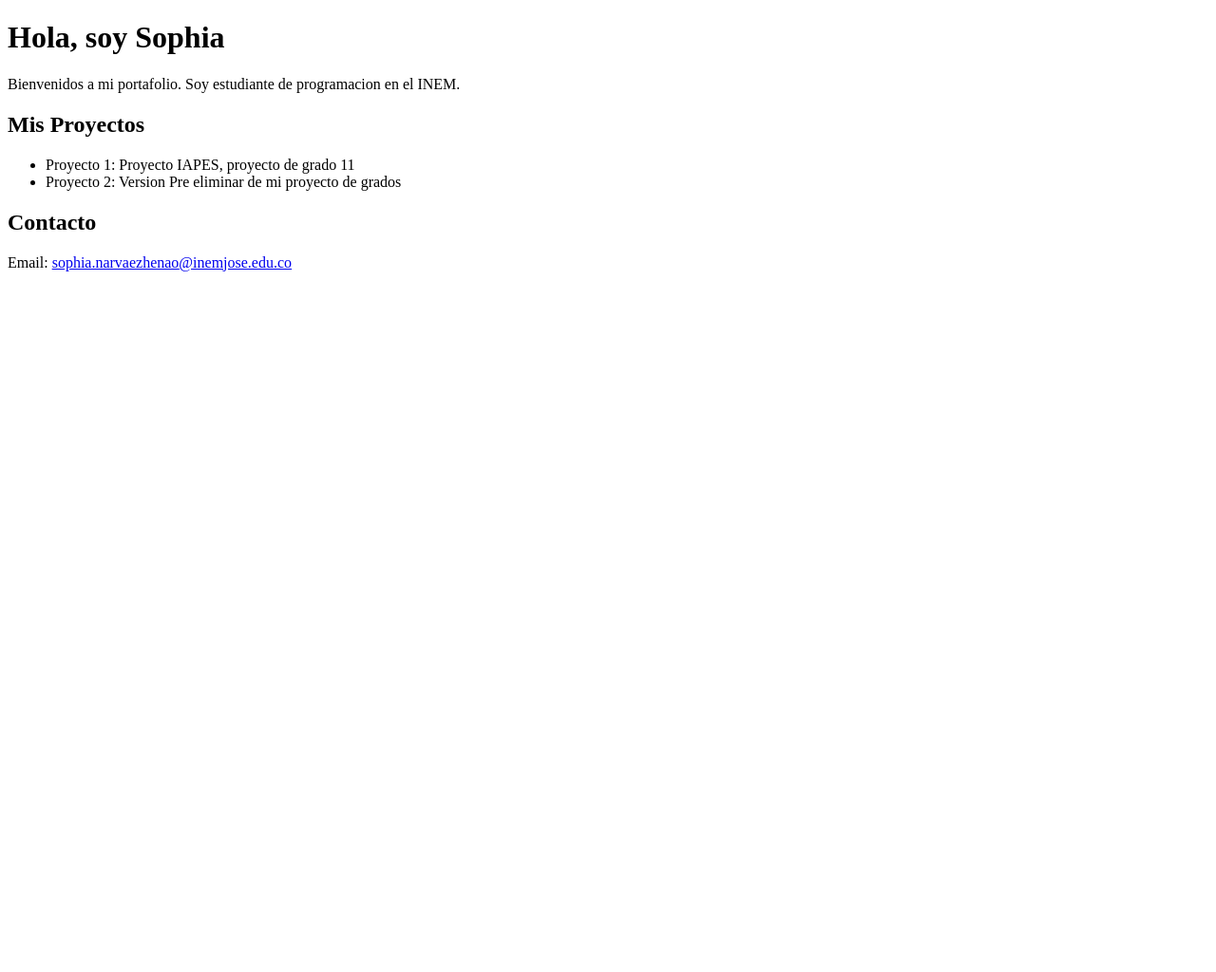
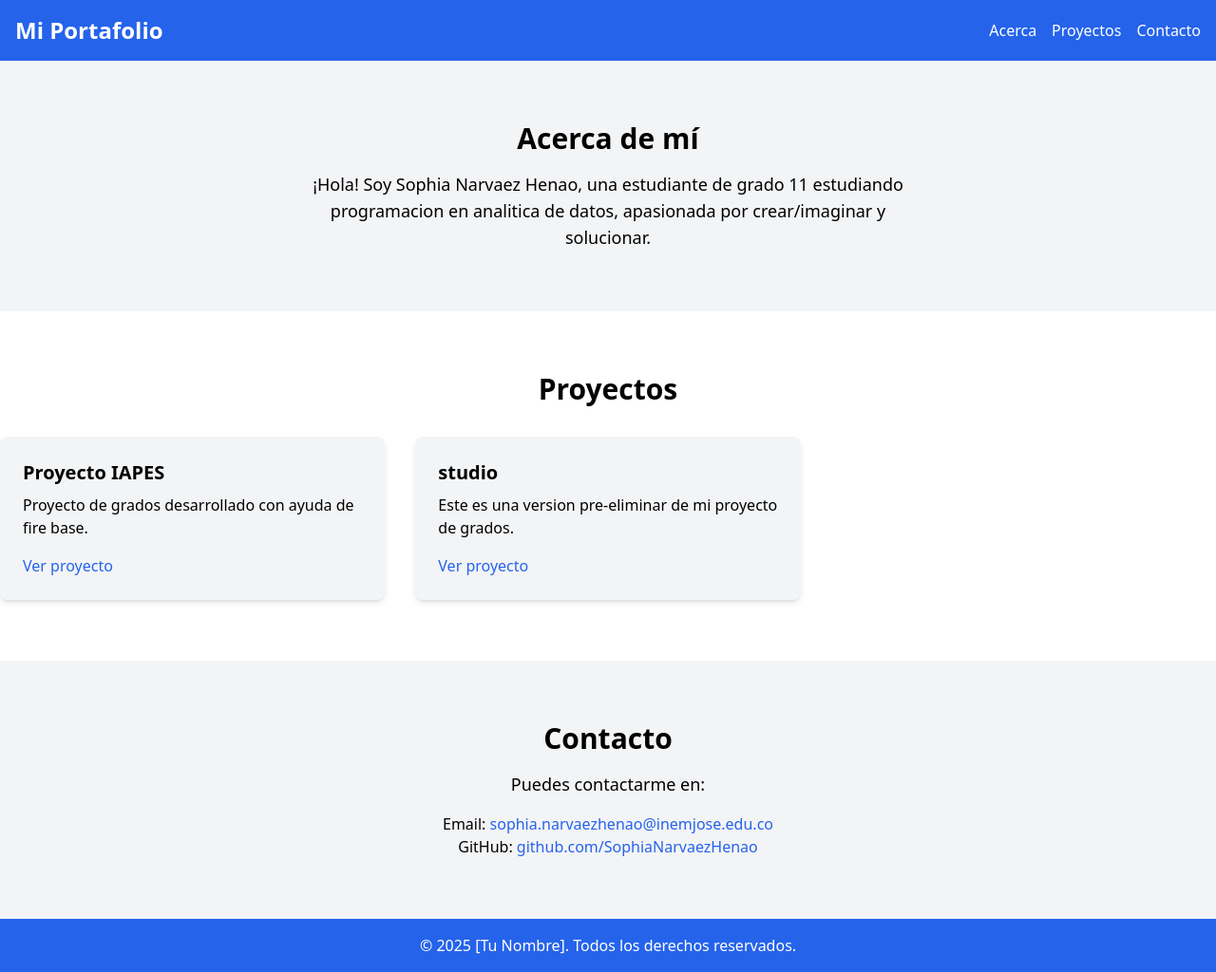
Before and after one commit to SophiaNarvaezHenao/SophiaNarvaezHenao.github.io, a plain HTML site: page index.html in a window 1280 px wide. Shown: the whole page at 95% size. Before the commit the page ends 800 px from the top, so only its background shows below. Drawn offline with nearby package versions, Linux system fonts and the light colour scheme.

Commit message:
Update index.html

```diff
--- a/index.html
+++ b/index.html
@@ -1,17 +1,71 @@
 <!DOCTYPE html>
-<html>
+<html lang="es">
 <head>
-    <title>Mi Portafolio</title>
+  <meta charset="UTF-8">
+  <meta name="viewport" content="width=device-width, initial-scale=1.0">
+  <title>Mi Portafolio</title>
+  <script src="https://cdn.tailwindcss.com"></script>
+  <link rel="stylesheet" href="styles.css">
 </head>
-<body>
-    <h1>Hola, soy Sophia</h1>
-    <p>Bienvenidos a mi portafolio. Soy estudiante de programacion en el INEM.</p>
-    <h2>Mis Proyectos</h2>
-    <ul>
-        <li>Proyecto 1: Proyecto IAPES, proyecto de grado 11</li>
-        <li>Proyecto 2: Version Pre eliminar de mi proyecto de grados</li>
-    </ul>
-    <h2>Contacto</h2>
-    <p>Email: <a href="mailto:sophia.narvaezhenao@inemjose.edu.co">sophia.narvaezhenao@inemjose.edu.co</a></p>
+<body class="bg-gray-100 font-sans">
+  <!-- Navbar -->
+  <nav class="bg-blue-600 text-white p-4 sticky top-0">
+    <div class="container mx-auto flex justify-between items-center">
+      <h1 class="text-2xl font-bold">Mi Portafolio</h1>
+      <ul class="flex space-x-4">
+        <li><a href="#about" class="hover:underline">Acerca</a></li>
+        <li><a href="#projects" class="hover:underline">Proyectos</a></li>
+        <li><a href="#contact" class="hover:underline">Contacto</a></li>
+      </ul>
+    </div>
+  </nav>
+
+  <!-- Sección Acerca de mí -->
+  <section id="about" class="py-16">
+    <div class="container mx-auto text-center">
+      <h2 class="text-3xl font-bold mb-4">Acerca de mí</h2>
+      <p class="text-lg max-w-2xl mx-auto">
+        ¡Hola! Soy Sophia Narvaez Henao, una estudiante de grado 11 estudiando programacion en analitica de datos, apasionada por crear/imaginar y solucionar.
+      </p>
+    </div>
+  </section>
+
+  <!-- Sección Proyectos -->
+  <section id="projects" class="bg-white py-16">
+    <div class="container mx-auto">
+      <h2 class="text-3xl font-bold text-center mb-8">Proyectos</h2>
+      <div class="grid grid-cols-1 md:grid-cols-2 lg:grid-cols-3 gap-8">
+        <!-- Proyecto 1 -->
+        <div class="bg-gray-100 p-6 rounded-lg shadow-md">
+          <h3 class="text-xl font-semibold mb-2">Proyecto IAPES</h3>
+          <p class="mb-4">Proyecto de grados desarrollado con ayuda de fire base.</p>
+          <a href="#" class="text-blue-600 hover:underline">Ver proyecto</a>
+        </div>
+        <!-- Proyecto 2 -->
+        <div class="bg-gray-100 p-6 rounded-lg shadow-md">
+          <h3 class="text-xl font-semibold mb-2">studio</h3>
+          <p class="mb-4">Este es una version pre-eliminar de mi proyecto de grados.</p>
+          <a href="#" class="text-blue-600 hover:underline">Ver proyecto</a>
+        </div>
+      </div>
+    </div>
+  </section>
+
+  <!-- Sección Contacto -->
+  <section id="contact" class="py-16">
+    <div class="container mx-auto text-center">
+      <h2 class="text-3xl font-bold mb-4">Contacto</h2>
+      <p class="text-lg mb-4">Puedes contactarme en:</p>
+      <p>Email: <a href="mailto:sophia.narvaezhenao@inemjose.edu.co" class="text-blue-600 hover:underline">sophia.narvaezhenao@inemjose.edu.co</a></p>
+      <p>GitHub: <a href="https://github.com/SophiaNarvaezHenao" class="text-blue-600 hover:underline">github.com/SophiaNarvaezHenao</a></p>
+    </div>
+  </section>
+
+  <!-- Footer -->
+  <footer class="bg-blue-600 text-white p-4 text-center">
+    <p>&copy; 2025 [Tu Nombre]. Todos los derechos reservados.</p>
+  </footer>
+
+  <script src="script.js"></script>
 </body>
 </html>
```
